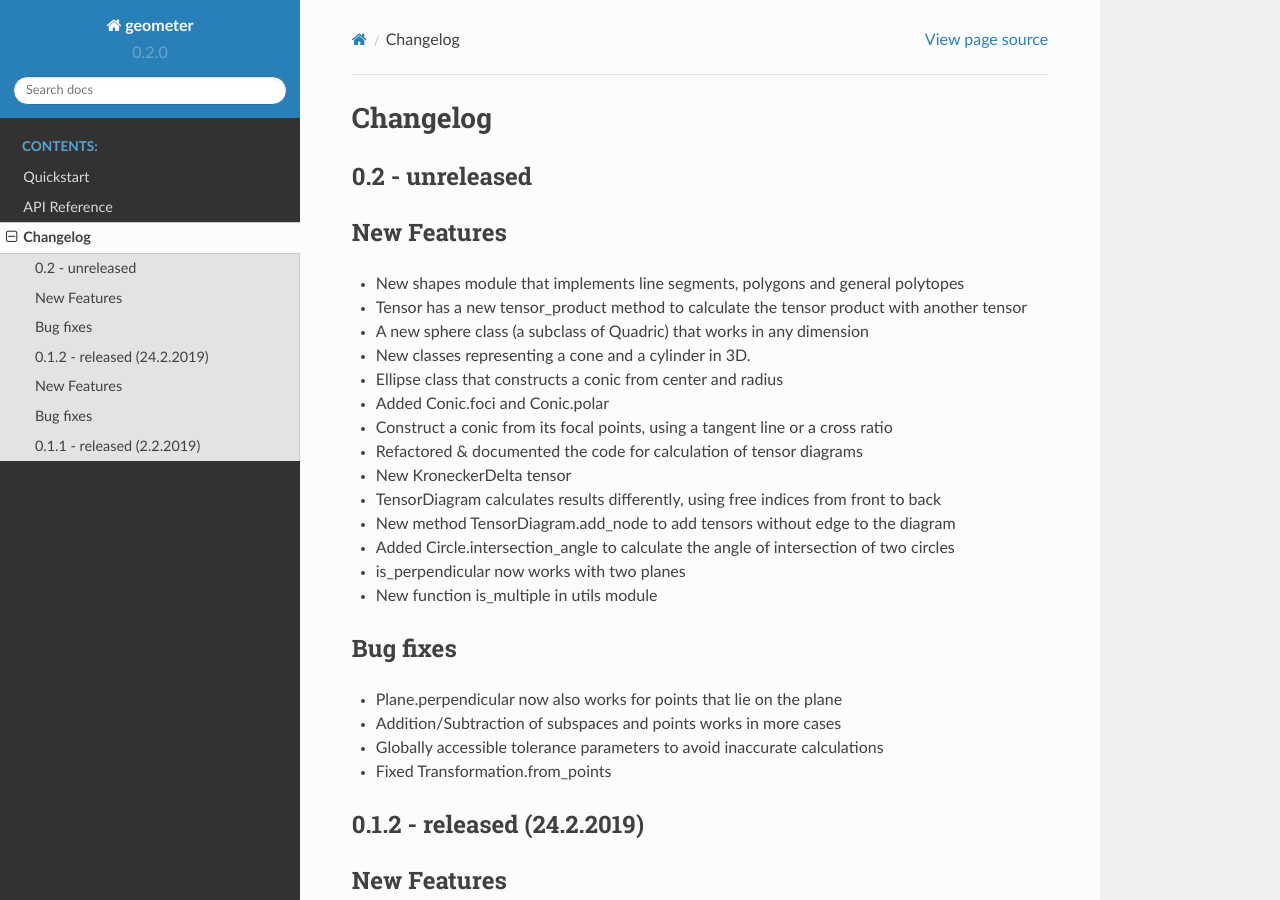
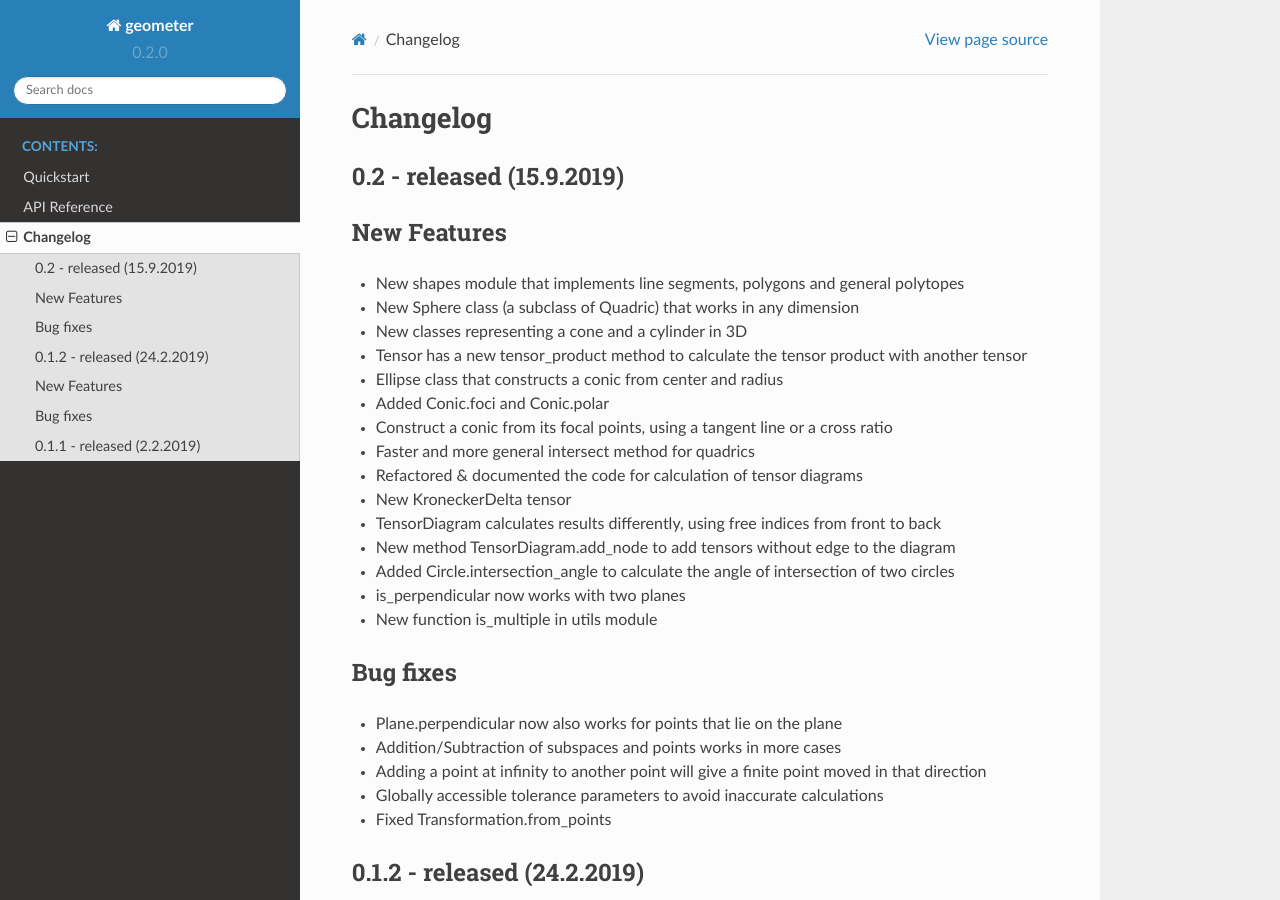
Before and after one commit to jan-mue/geometer, a Sphinx documentation site: the page built from docs/changelog.rst, in a window 1280 px wide and 900 px high. Built offline with Sphinx 7.4.7 and the Read the Docs theme 2.0.0, drawn with Linux system fonts in a browser that asks for light colours.

Commit message:
updated changelog

```diff
--- a/docs/changelog.rst
+++ b/docs/changelog.rst
@@ -2,19 +2,20 @@
 Changelog
 =========
 
-0.2 - unreleased
-----------------
+0.2 - released (15.9.2019)
+--------------------------
 
 New Features
 ------------
 
 - New shapes module that implements line segments, polygons and general polytopes
+- New Sphere class (a subclass of Quadric) that works in any dimension
+- New classes representing a cone and a cylinder in 3D
 - Tensor has a new tensor_product method to calculate the tensor product with another tensor
-- A new sphere class (a subclass of Quadric) that works in any dimension
-- New classes representing a cone and a cylinder in 3D.
 - Ellipse class that constructs a conic from center and radius
 - Added Conic.foci and Conic.polar
 - Construct a conic from its focal points, using a tangent line or a cross ratio
+- Faster and more general intersect method for quadrics
 - Refactored & documented the code for calculation of tensor diagrams
 - New KroneckerDelta tensor
 - TensorDiagram calculates results differently, using free indices from front to back
@@ -28,6 +29,7 @@ Bug fixes
 
 - Plane.perpendicular now also works for points that lie on the plane
 - Addition/Subtraction of subspaces and points works in more cases
+- Adding a point at infinity to another point will give a finite point moved in that direction
 - Globally accessible tolerance parameters to avoid inaccurate calculations
 - Fixed Transformation.from_points
 
```
